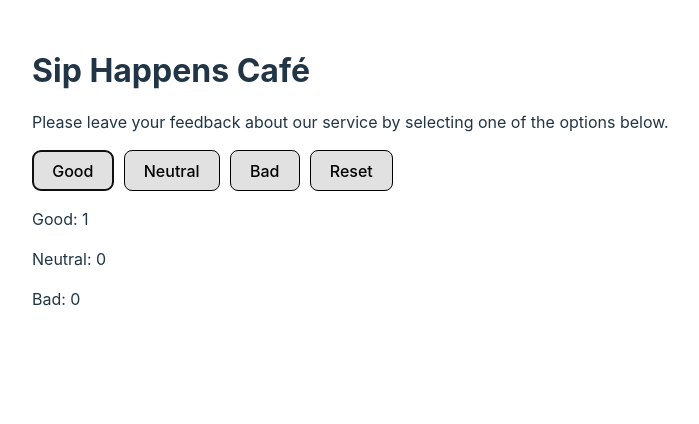
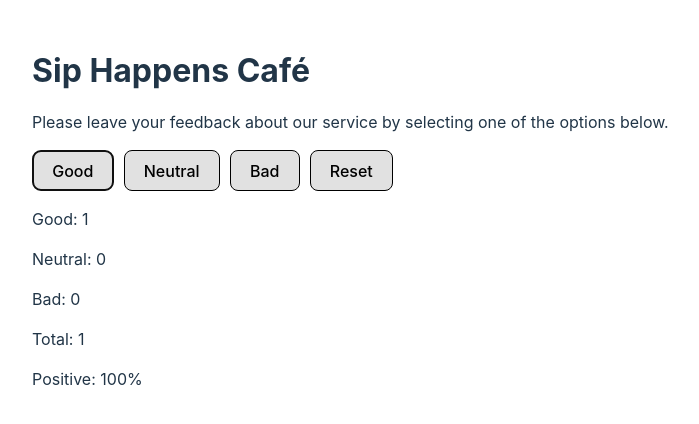
Before and after one commit to olhaHrb/goit-react-hw-02, a React (Vite) app: page / in a window 1280 px wide. Both pictures are taken after a click on the button "Good". Shown: the top 424 px of the page, without its empty margins (0-699 px from the left). Built offline with nearby package versions, Linux system fonts and the light colour scheme.

Commit message:
new step 5

```diff
--- a/src/components/App/App.jsx
+++ b/src/components/App/App.jsx
@@ -29,15 +29,18 @@ const App = () => {
   };
 
   const totalFeedback = clicks.good + clicks.neutral + clicks.bad;
+  const positiveFeedback = Math.round((clicks.good / totalFeedback) * 100);
 
   return (
     <div>
       <Description />
-      <Options updateFeedback={updateFeedback} total={totalFeedback}>
-        {" "}
-      </Options>
+      <Options updateFeedback={updateFeedback} total={totalFeedback}></Options>
       {totalFeedback > 0 ? (
-        <Feedback value={clicks}></Feedback>
+        <Feedback
+          value={clicks}
+          total={totalFeedback}
+          positive={positiveFeedback}
+        ></Feedback>
       ) : (
         <Notification></Notification>
       )}
--- a/src/components/Feedback/Feedback.jsx
+++ b/src/components/Feedback/Feedback.jsx
@@ -1,11 +1,13 @@
 import css from "./Feedback.module.css";
 
-const Feedback = ({ value: { good, neutral, bad } }) => {
+const Feedback = ({ value: { good, neutral, bad }, total, positive }) => {
   return (
     <div className={css.container}>
       <p>Good: {good} </p>
       <p>Neutral: {neutral}</p>
       <p>Bad: {bad} </p>
+      <p>Total: {total} </p>
+      <p>Positive: {positive}% </p>
     </div>
   );
 };
```
